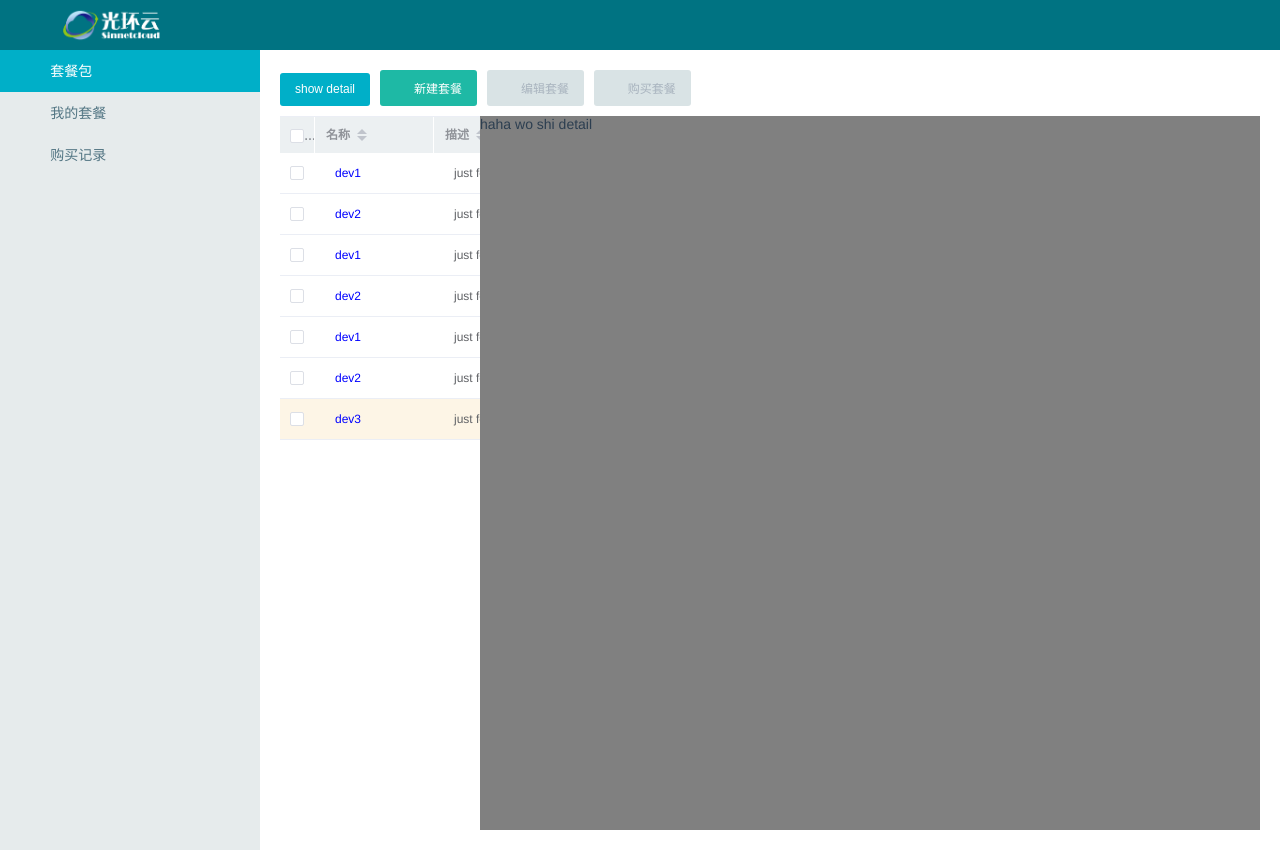
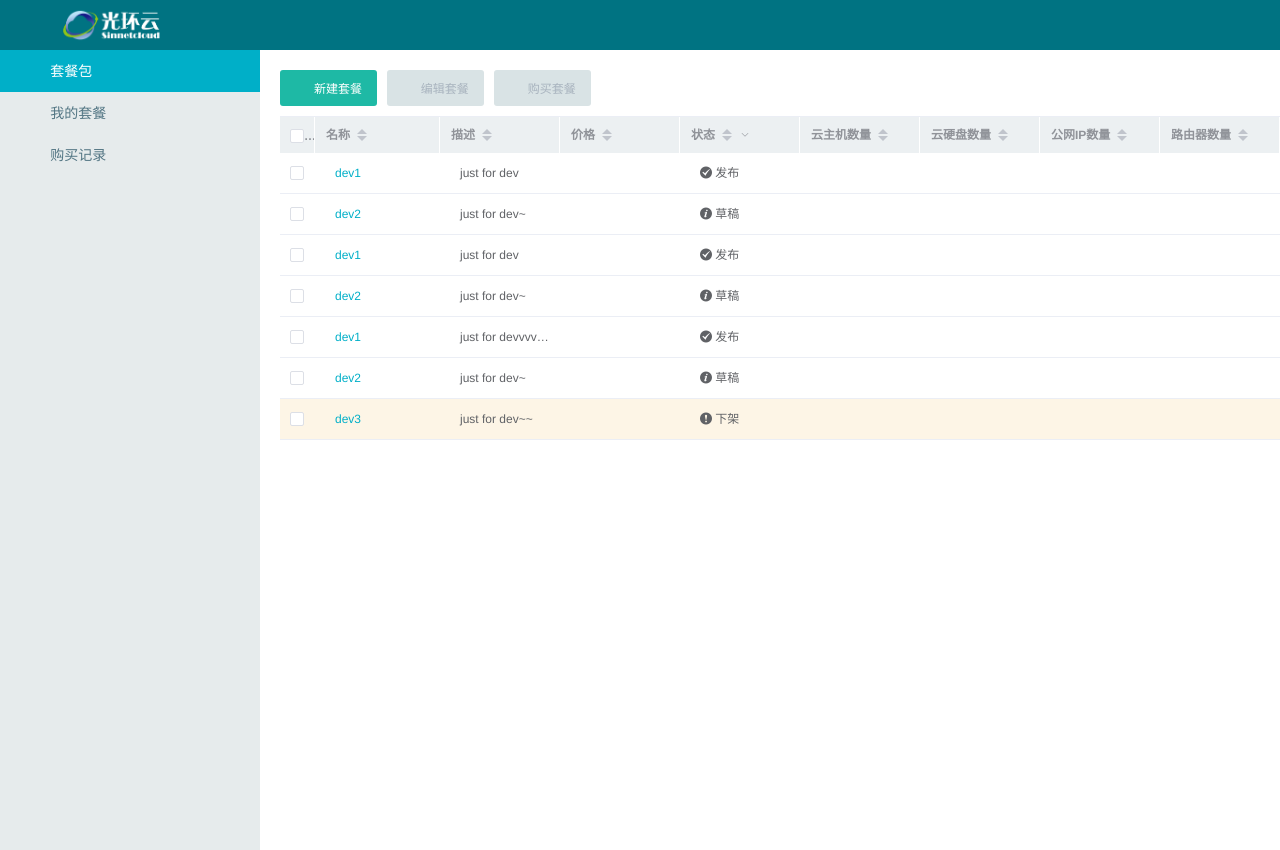
Before and after one commit to yerled/setmeal, a Vue app: page /#/setmeal in a window 1280 px wide. Built offline with nearby package versions, Linux system fonts and the light colour scheme; a small style sheet from the web is missing.

Commit message:
detailView

```diff
--- /dev/null
+++ b/src/components/DetailView.vue
@@ -0,0 +1,44 @@
+<template>
+  <transition
+    enter-active-class="slideInRight"
+    leave-active-class="bounceOutRight">
+    <div v-show="visible" class="detailView">
+      {{detail.id}}
+      fasdddddddddddddddddddddasdfasfdasfd
+    </div>
+  </transition>
+</template>
+
+<style lang="less" scoped>
+.detailView {
+  position: absolute;
+  &.slideInRight {
+    animation-duration: 0.7s;
+  }
+  top: 56px;
+  left: 200px;
+  right: 0px;
+  bottom: 0px;
+  background-color: gray;
+}
+</style>
+
+<script>
+export default {
+  data () {
+    return {
+
+    }
+  },
+  props: {
+    detail: {
+      type: Object,
+      required: true,
+    },
+    visible: {
+      type: Boolean,
+      default: false,
+    },
+  },
+}
+</script>
--- a/src/components/TableCell.vue
+++ b/src/components/TableCell.vue
@@ -1,18 +1,20 @@
 <template>
-  <span class="cell" :class="{caption: column.type === 'caption'}">
+  <span class="cell" @click="click" :class="{caption: column.type === 'caption'}">
     <i v-if="icon" :class="`el-icon-${icon}`"></i>
     {{ content }}
   </span>
 </template>
 
 <style lang="less" scoped>
-  .cell {
-    white-space: nowrap;
-    .caption {
-      cursor: pointer;
-      color: blue;
-    }
+@import '../styles/variable.less';
+
+.cell {
+  white-space: nowrap;
+  .caption {
+    cursor: pointer;
+    color: @color_link;
   }
+}
 </style>
 
 <script>
@@ -64,5 +66,12 @@ export default {
       return value
     }
   },
+  methods: {
+    click () {
+      if (this.type === 'caption') {
+        this.$emit('captionClick', this.$props.row)
+      }
+    },
+  },
 }
 </script>
--- a/src/components/TableView.vue
+++ b/src/components/TableView.vue
@@ -1,7 +1,6 @@
 <template>
   <div class="content">
     <div class="buttonGroup">
-      <el-button @click="show3 = !show3">show detail</el-button>
       <el-button v-for="button of config.buttons"
           :type="button.type"
           :key="button.field"
@@ -30,17 +29,11 @@
           :filter-method="column.filter_method"
           :label="$t(`${moduleName}.${column.field}`)">
           <template slot-scope="scope">
-            <TableCell :row="scope.row" :column="column" @showDetail="showDetail"></TableCell>
+            <TableCell :row="scope.row" :column="column" @captionClick="captionClick"></TableCell>
           </template>
       </el-table-column>
     </el-table>
-    <transition
-      enter-active-class="slideInRight"
-      leave-active-class="bounceOutRight">
-      <div v-show="show3" :key="moduleName" class="detailView">
-        haha  wo shi detail
-      </div>
-    </transition>
+    <DetailView :detail="detailView.data" :visible.sync="detailView.visible"></DetailView>
   </div>
 </template>
 
@@ -53,29 +46,20 @@
   .buttonGroup {
     padding: 10px 0;
   }
-  .detailView {
-    position: absolute;
-    &.slideInRight {
-      animation-duration: 0.7s;
-    }
-    top: 56px;
-    left: 200px;
-    right: 0px;
-    bottom: 0px;
-      background-color: gray;
-  }
 }
 
 </style>
 
 <script>
-// import {mapGetters} from 'vuex'
-
 export default {
   name: 'TableView',
   data () {
     return {
-      show3: true,
+      detailView: {
+        visible: false,
+        activeId: '',
+        data: {},
+      },
       multipleSelection: [],
     }
   },
@@ -135,8 +119,27 @@ export default {
     },
   },
   methods: {
-    showDetail () {
-      this.show3 = !this.show3
+    captionClick (row) {
+      let detailView = this.detailView
+      if (row.id === detailView.activeId && detailView.visible) {
+        this.resetDetailView()
+      } else {
+        this.setDetailView(row)
+      }
+    },
+    resetDetailView () {
+      this.detailView = {
+        visible: false,
+        activeId: '',
+        data: {},
+      }
+    },
+    setDetailView (data) {
+      this.detailView = {
+        visible: true,
+        activeId: data.id,
+        data: Object.assign({}, data),
+      }
     },
     filter_method (value, row, column) {
       return row[column.property] === value
--- a/src/components/index.js
+++ b/src/components/index.js
@@ -3,8 +3,10 @@ import TableView from './TableView'
 import Iconfont from './Iconfont'
 import Money from './Money'
 import TableCell from './TableCell'
+import DetailView from './DetailView'
 
 Vue.component('TableView', TableView)
 Vue.component('Iconfont', Iconfont)
 Vue.component('Money', Money)
 Vue.component('TableCell', TableCell)
+Vue.component('DetailView', DetailView)
--- a/src/store/modules/Setmeal.js
+++ b/src/store/modules/Setmeal.js
@@ -59,30 +59,37 @@ export default {
   actions: {
     refreshSetmeal ({commit}) {
       const dataForDev = [{
+        id: 1,
         name: 'dev1',
         description: 'just for dev',
         status: 'issue',
       }, {
+        id: 2,
         name: 'dev2',
         description: 'just for dev~',
         status: 'draft',
       }, {
+        id: 3,
         name: 'dev1',
         description: 'just for dev',
         status: 'issue',
       }, {
+        id: 4,
         name: 'dev2',
         description: 'just for dev~',
         status: 'draft',
       }, {
+        id: 5,
         name: 'dev1',
         description: 'just for devvvvvvvvvvvvvvvvvvvvvvvvvvvvvvvvvvvvvvvvvvvvvvvvvvvvvvvvvvvvvvvv',
         status: 'issue',
       }, {
+        id: 6,
         name: 'dev2',
         description: 'just for dev~',
         status: 'draft',
       }, {
+        id: 7,
         name: 'dev3',
         description: 'just for dev~~',
         status: 'off_shelve',
--- a/src/styles/element.less
+++ b/src/styles/element.less
@@ -14,6 +14,7 @@
 
 .el-main {
   padding-top: 10px;
+  padding-right: 0;
 }
 
 .el-table--border::after, .el-table--group::after, .el-table::before {
--- a/src/styles/variable.less
+++ b/src/styles/variable.less
@@ -5,11 +5,4 @@
 @fontsize_small_body: 13px;
 @fontsize_supplementary_text: 12px;
 
-@color_supplementary_text: #738293;
-@color_balance: #1eb9a5;
-@color_price: #f78913;
-@color_zero: #D8E5E6;
-@color_boundary: #ebeef5;
-@color_error_background: #fce5e6;
-@color_error_border: #D2004A;
-@color_aside: #545c64;
+@color_link: #00afc8;
```
